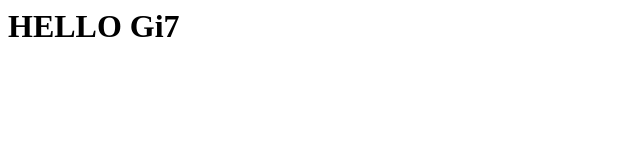
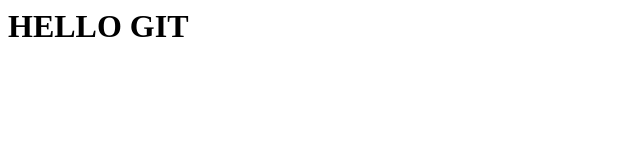
Before and after one commit to baoanth/myweb, a plain HTML site: page index.html in a window 1280 px wide. Shown: the full height of the page, 0-640 px from the left. Drawn offline with Linux system fonts and the light colour scheme.

Commit message:
Sua loi index.html

```diff
--- a/index.html
+++ b/index.html
@@ -1,4 +1,4 @@
 <html>
-    <h1> HELLO Gi7 </h1>
+    <h1> HELLO GIT </h1>
 
 </html>
```
